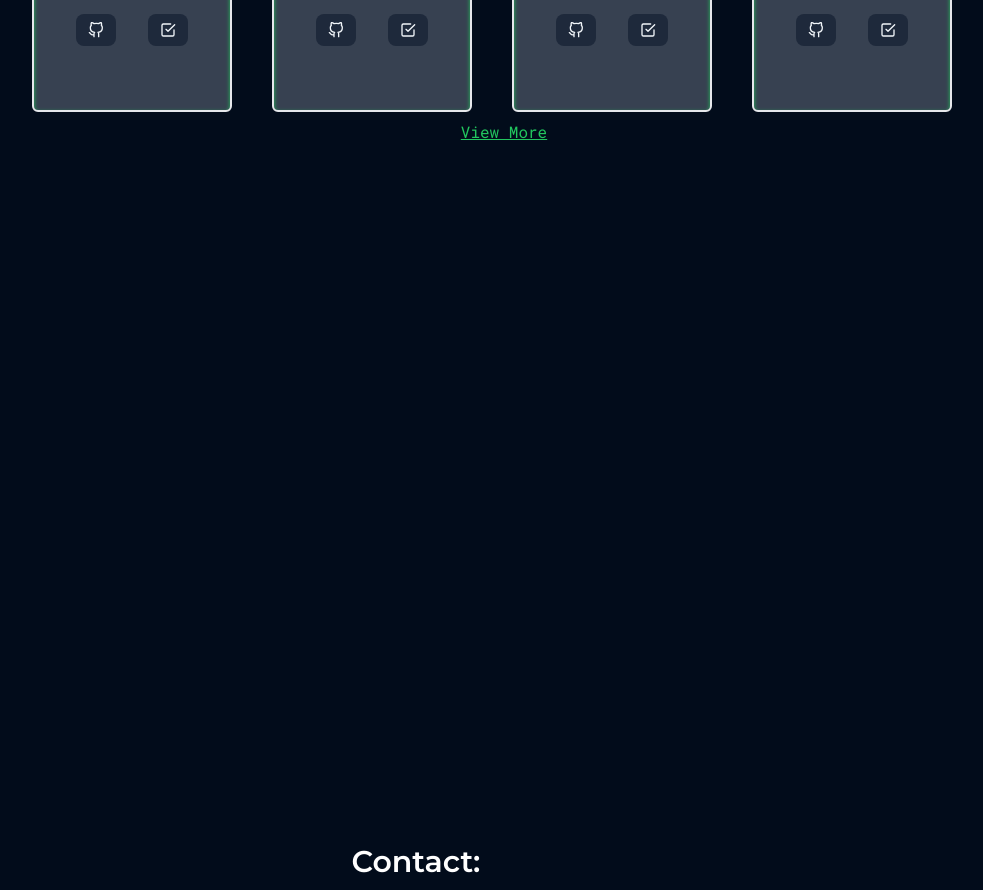
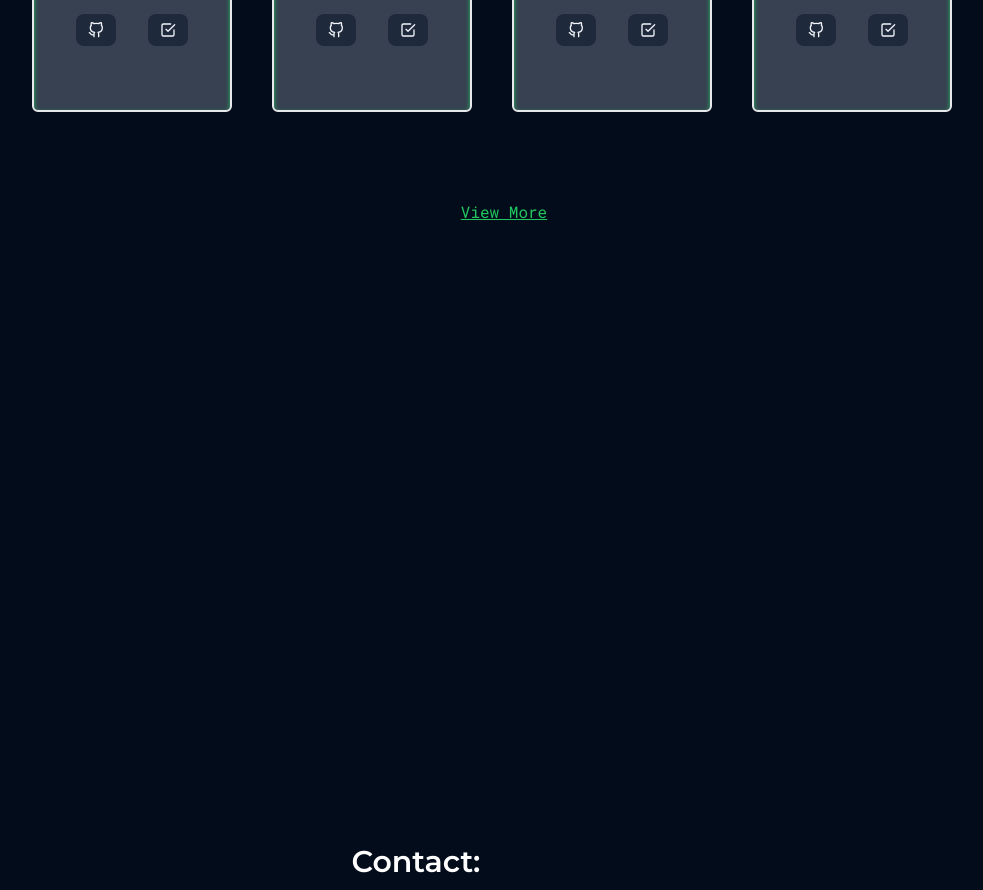
Before and after one commit to kennyoderinde/portfolio-project, a React (Create React App) app: page / in a window 1280 px wide. Shown: the part 6980-7870 px from the top of the page, without its empty margins (224-1207 px from the left). Built offline with nearby package versions, Linux system fonts and the light colour scheme; a web font is replaced by a local one.

Commit message:
My resume link corrected

```diff
--- a/src/Components/Pages/Work/MiniProjects/MiniProjects.js
+++ b/src/Components/Pages/Work/MiniProjects/MiniProjects.js
@@ -152,7 +152,7 @@ const ProjectList = () => {
             </div>
 
             {!showAllProjects ? (
-            <div className=' relative flex items-center justify-center lg:-top-80 md:-mt-10 sm:top-[180%]'>
+            <div className='flex items-center justify-center lg:-mt-80 md:-mt-10 sm:mt-[180%]'>
               <button
                 className='text-green-500 font-roboto font-normal text-base underline cursor-pointer'
                 onClick={() => setShowAllProjects(true)}
@@ -160,8 +160,9 @@ const ProjectList = () => {
                 View More
               </button>
             </div>
+
             ) : (
-            <div className=' absolute flex items-center justify-center lg:left-60 lg:top-0 md:top-[55%] sm:mt-[700%]'>
+            <div className='flex items-center justify-center lg:ml-60 lg:mt-0 md:mt-[105%] sm:mt-[700%]'>
               <button
                 className='text-green-500 font-roboto font-normal text-base underline cursor-pointer'
                 onClick={toggleProjectsVisibility}
--- a/src/Components/Pages/Work/Work.js
+++ b/src/Components/Pages/Work/Work.js
@@ -15,7 +15,6 @@ const WorkPage = () => {
 
     <div id="workSection" className=' bg-[#020c1b] z-20 flex flex-col mx-auto w-full h-hull justify-center ml-44 ' style={{ height: '220%'}}>
       <KundaAdmin />
-
       <HomezPage />
       <Citrone />
        <CacClone />
```
